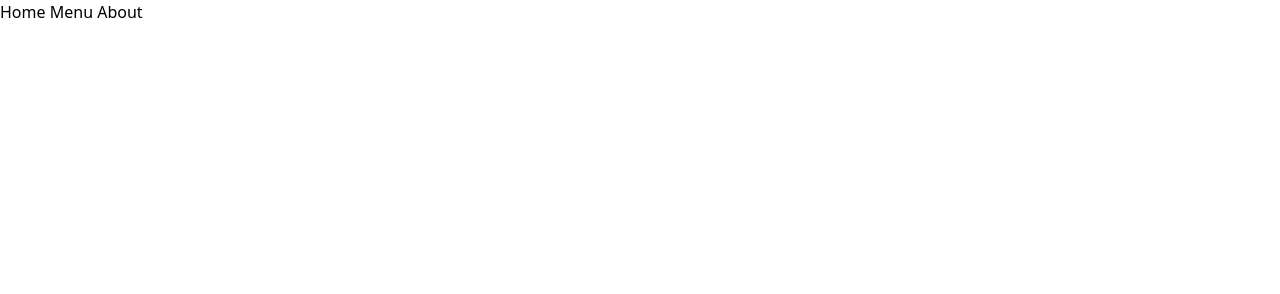
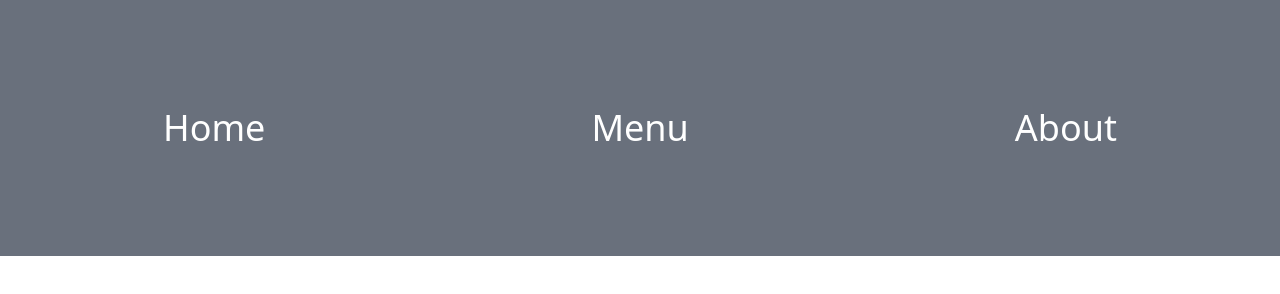
Before and after one commit to khaledk8/restaurant-page, a website built with webpack: page src/index.html in a window 1280 px wide. Built offline with nearby package versions, Linux system fonts and the light colour scheme.

Commit message:
implemented a basic header/navbar

```diff
--- a/src/index.html
+++ b/src/index.html
@@ -6,8 +6,8 @@
     <title>Restaurant Page</title>
 </head>
 <body>
-    <header>
-        <nav>
+    <header id="header">
+        <nav id="navbar">
             <button type="button" id="home">Home</button>
             <button type="button" id="menu">Menu</button>
             <button type="button" id="about">About</button>
--- a/src/index.js
+++ b/src/index.js
@@ -1 +1,4 @@
-import './style.css'
+import './output.css'
+import styleNav from './navbar'
+
+styleNav()
--- /dev/null
+++ b/src/navbar.js
@@ -0,0 +1,18 @@
+
+
+export default function styleNav () {
+
+const homeButton = document.getElementById('home')
+const menuButton = document.getElementById('menu')
+const aboutButton = document.getElementById('about')
+const navbar = document.getElementById('navbar')
+const header = document.getElementById('header')
+
+header.classList.add('flex', 'flex-initial', 'justify-center', 'items-center', 'min-h-64', 'bg-gray-700', 'opacity-75')
+navbar.classList.add('flex', 'flex-initial', 'justify-around', 'items-center', 'min-w-full')
+homeButton.classList.add('text-white', 'text-4xl')
+menuButton.classList.add('text-white', 'text-4xl')
+aboutButton.classList.add('text-white', 'text-4xl')
+
+
+}
```
Also changed, not shown: src/output.css (added).
